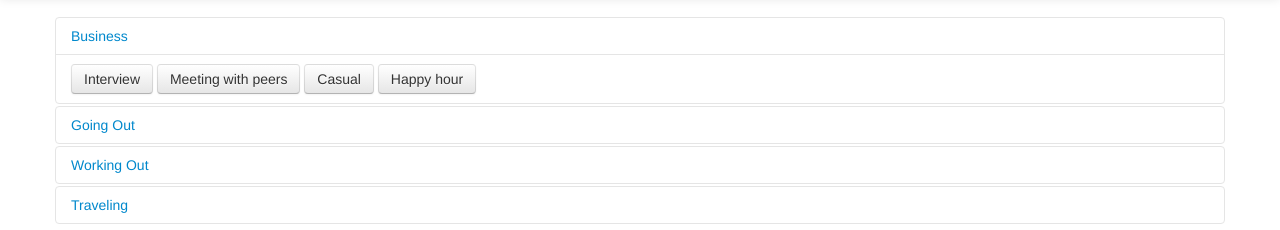
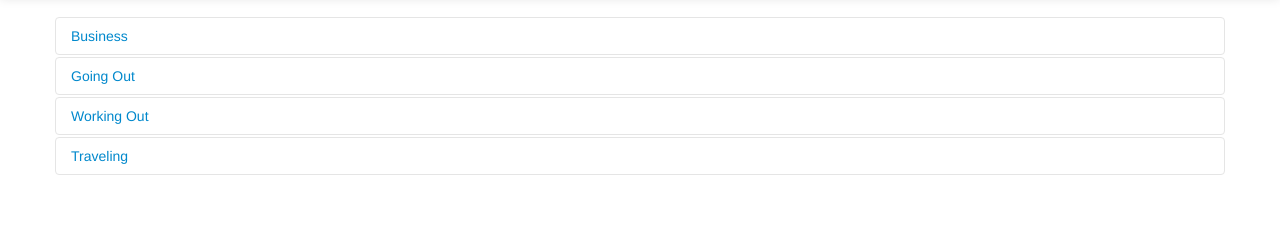
Before and after one commit to leonsas/DressMe, a plain HTML site: page index.html in a window 1280 px wide. Shown: the part 43-273 px from the top of the page. Drawn offline with nearby package versions, Linux system fonts and the light colour scheme; a script that the page names is missing.

Commit message:
tweaked index.html so business wasn't expanded when the page loads

```diff
--- a/index.html
+++ b/index.html
@@ -58,7 +58,7 @@
 						<div class="accordion-heading">
 							<a class="accordion-toggle" data-toggle="collapse" data-parent="#categories_accordion" href="#business_collapsible">Business </a>
 						</div>
-						<div id="business_collapsible" class="accordion-body collapse in">
+						<div id="business_collapsible" class="accordion-body collapse">
 							<div class="accordion-inner">
 								<a href="suggestion.html?category=business&event=interview" class="btn">Interview</a>
 								<a href="suggestion.html?category=business&event=meeting" class="btn">Meeting with peers</a>
```
